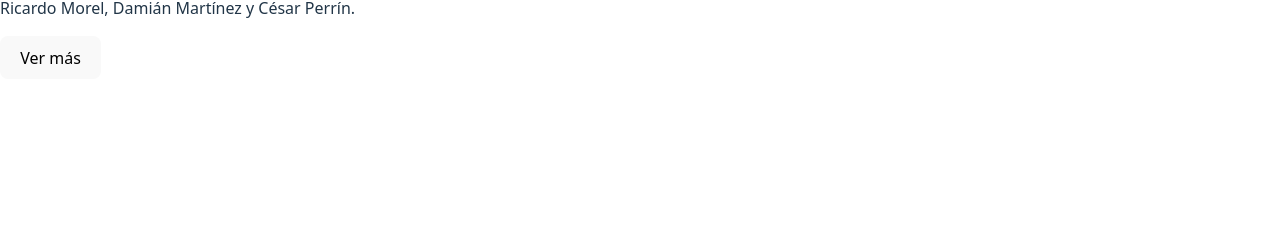
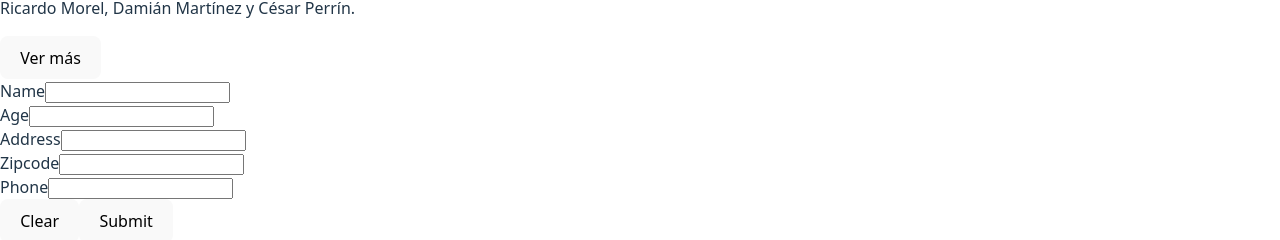
Before and after one commit to CamiloPG36/REACT-tickemaster, a React (Vite) app: page / in a window 1280 px wide. Shown: the part 8027-8267 px from the top of the page. Before the commit the page ends 8106 px from the top, so only its background shows below. Built offline with nearby package versions, Linux system fonts and the light colour scheme.

Commit message:
feat: agregar componente SignupForm con inputs controlados y actualización de App para el renderizado

```diff
--- a/src/App.jsx
+++ b/src/App.jsx
@@ -1,6 +1,7 @@
 import { useState } from "react";
 import Navbar from "./components/Navbar";
 import Events from "./components/Events";
+import SignupForm from "./components/SignupForm";
 
 const App = () => {
   // Estado que almacenará el término de búsqueda final (al dar Enter)
@@ -17,6 +18,7 @@
       <Navbar onSearch={handleNavbarSearch} />
       {/* Se pasa el término de búsqueda para que Events lo use en su filtro */}
       <Events searchTerm={searchTerm} />
+      <SignupForm />
     </>
   );
 }
--- /dev/null
+++ b/src/components/SignupForm/index.jsx
@@ -0,0 +1,65 @@
+import { useState } from "react";
+
+// Definición del componente funcional SignupForm
+const SignupForm = () => {
+    //  Definición de los estados para controlar los inputs del formulario.
+    const [name, setName] = useState('');
+    const [age, setAge] = useState('');
+    const [address, setAddress] = useState('');
+    const [zipcode, setZipcode] = useState('');
+    const [phone, setPhone] = useState('');
+
+    // Función para resetear los valores de los estados a su valor inicial (vacío)
+    const handleClearClick = () => {
+        setName('');
+        setAge('');
+        setAddress('');
+        setZipcode('');
+        setPhone('');
+    }
+
+    // Manejador del envío del formulario. Recibe el evento 'evt' como parámetro.
+    const handleSubmitForm = (evt) => {
+        evt.preventDefault(); // Evita que se actualice la página de manera automática
+
+    }
+
+    // Estructura visual del formulario (JSX)
+    return (
+        <form onSubmit={handleSubmitForm}>
+            <label >
+                Name
+                {/* El valor del input depende del estado (value) y lo actualiza (onChange) */}
+                <input value={name} onChange={(evt) => setName(evt.target.value)} required />
+            </label>
+            <br />
+            <label >
+                Age
+                <input value={age} onChange={(evt) => setAge(evt.target.value)} required />
+            </label>
+            <br />
+            <label >
+                Address
+                <input value={address} onChange={(evt) => setAddress(evt.target.value)} required />
+            </label>
+            <br />
+            <label >
+                Zipcode
+                <input value={zipcode} onChange={(evt) => setZipcode(evt.target.value)} required />
+            </label>
+            <br />
+            <label >
+                Phone
+                <input value={phone} onChange={(evt) => setPhone(evt.target.value)} required />
+            </label>
+            <br />
+            <div>
+                {/* type="button" es vital para que este botón no envíe el formulario por error */}
+                <button type="button" onClick={handleClearClick}>Clear</button>
+                <button type="submit">Submit</button>
+            </div>
+        </form>
+    )
+}
+
+export default SignupForm;
```
